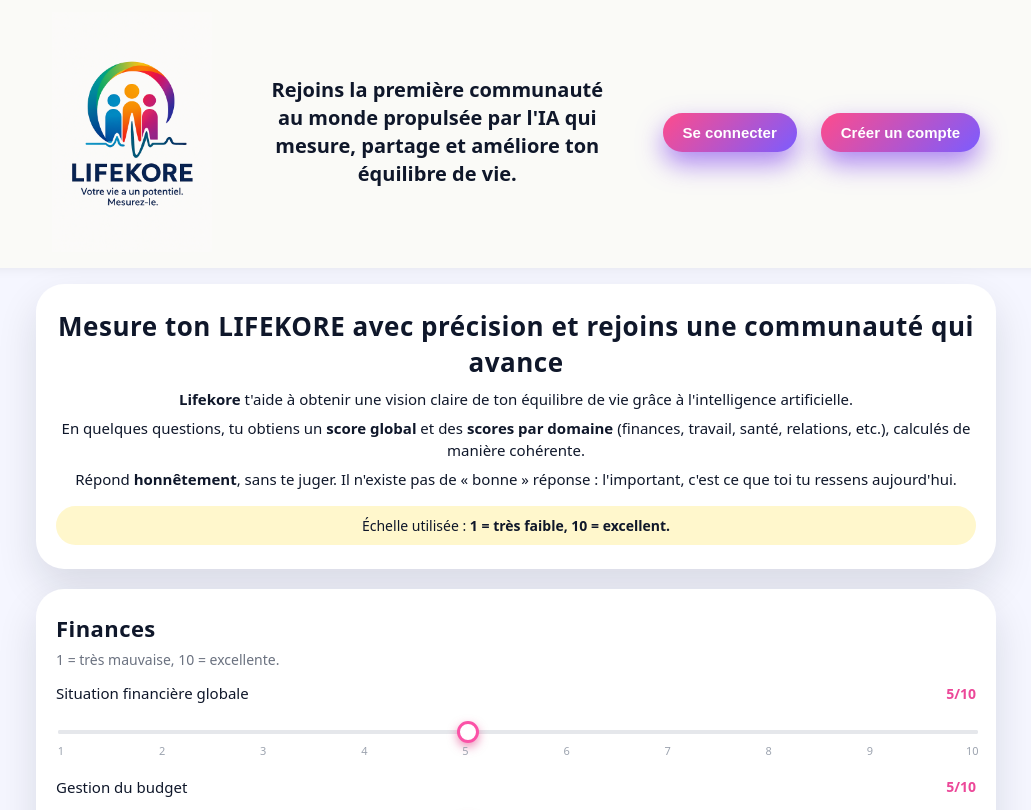
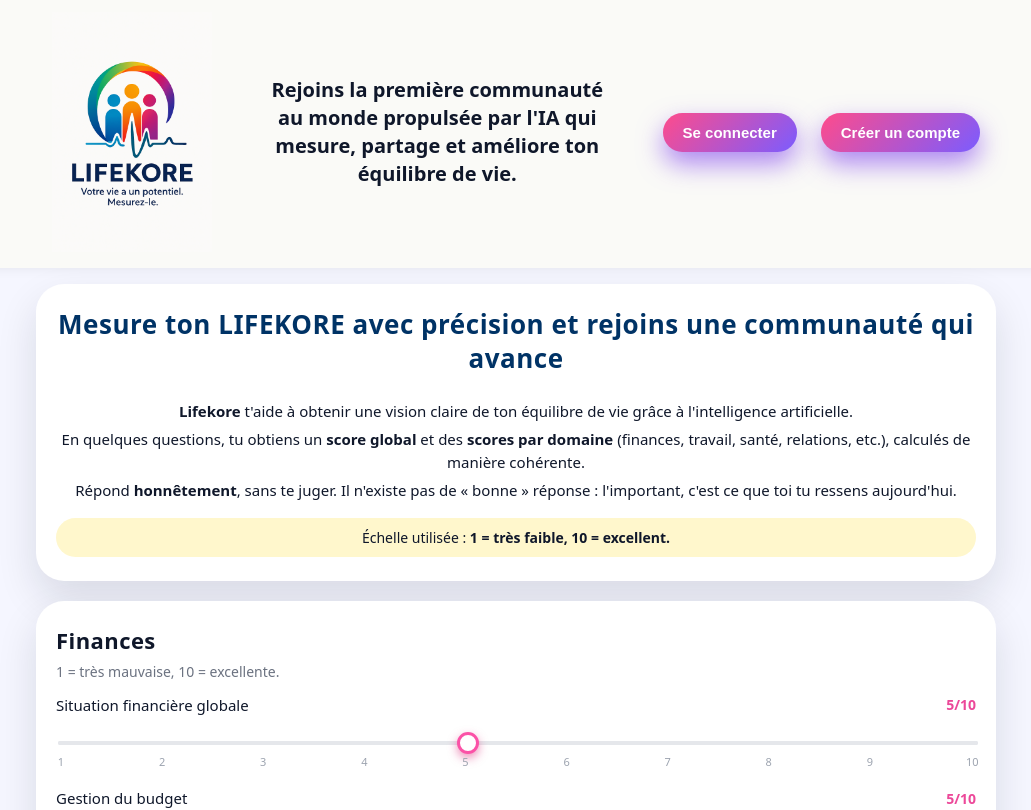
Before and after one commit to Brax971/Lifescore, a Next.js app: page / in a window 1280 px wide. Shown: the top 810 px of the page, without its empty margins (124-1155 px from the left). Built offline with nearby package versions, Linux system fonts and the light colour scheme.

Commit message:
Update page.js

```diff
--- a/app/page.js
+++ b/app/page.js
@@ -235,7 +235,9 @@
       <main className="lk-main">
         <section id="lk-home" className="lk-section">
           <div className="lk-card lk-card-main lk-card-intro">
-            <h1>Mesure ton LIFEKORE avec précision et rejoins une communauté qui avance</h1>
+            <h1 className="lk-hero-title">
+  Mesure ton LIFEKORE avec précision et rejoins une communauté qui avance
+</h1>
             <p>
               <strong>Lifekore</strong> t&apos;aide à obtenir une vision claire
               de ton équilibre de vie grâce à l&apos;intelligence artificielle.
```
